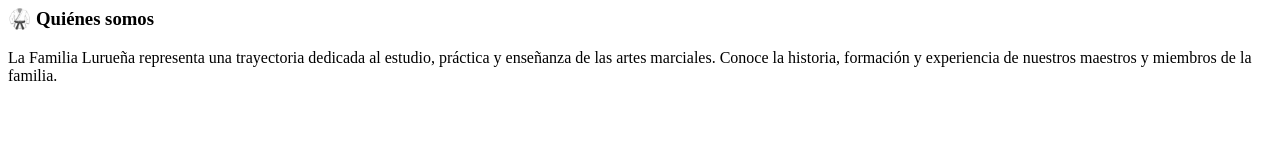
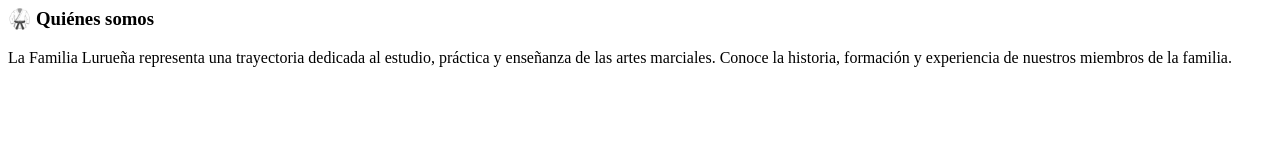
Before and after one commit to cesictor-cloud/martialartsnewsblog, a plain HTML site: page index.html in a window 1280 px wide. Drawn offline with Linux system fonts and the light colour scheme.

Commit message:
Update index.html

```diff
--- a/index.html
+++ b/index.html
@@ -7,8 +7,7 @@
 La Familia Lurueña representa una trayectoria dedicada
 al estudio, práctica y enseñanza de las artes marciales.
 
-Conoce la historia, formación y experiencia de nuestros
-maestros y miembros de la familia.
+Conoce la historia, formación y experiencia de nuestros miembros de la familia.
 </p>
 
 </article>
```
